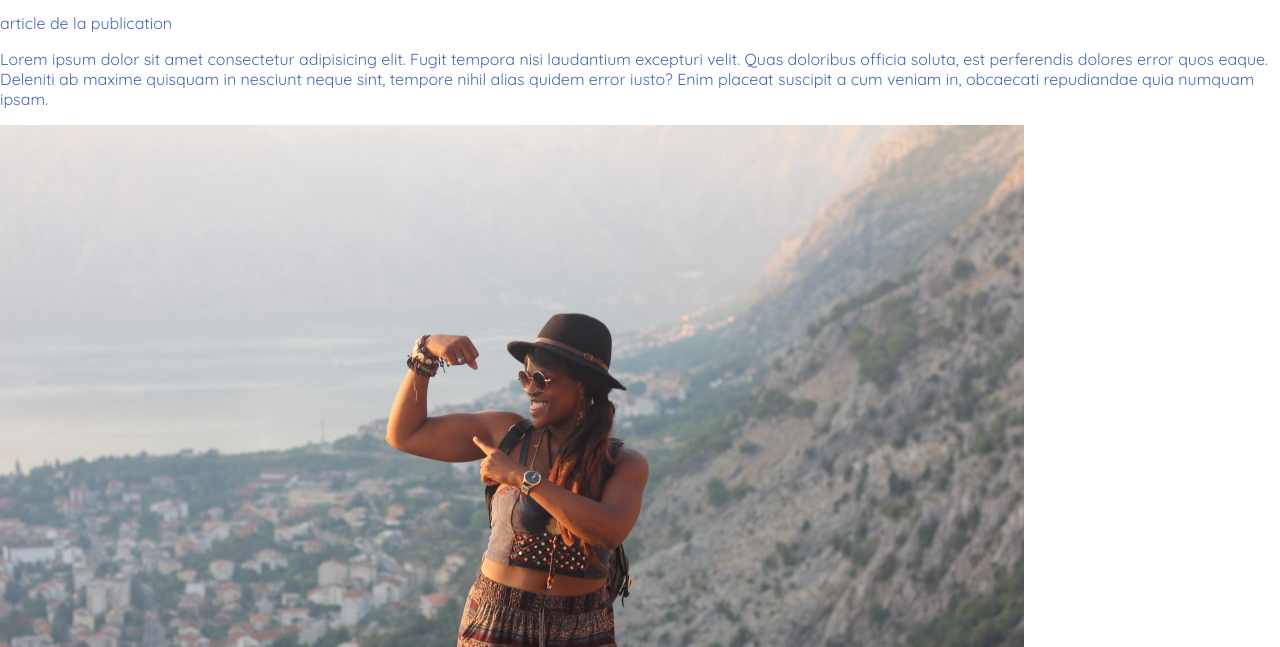
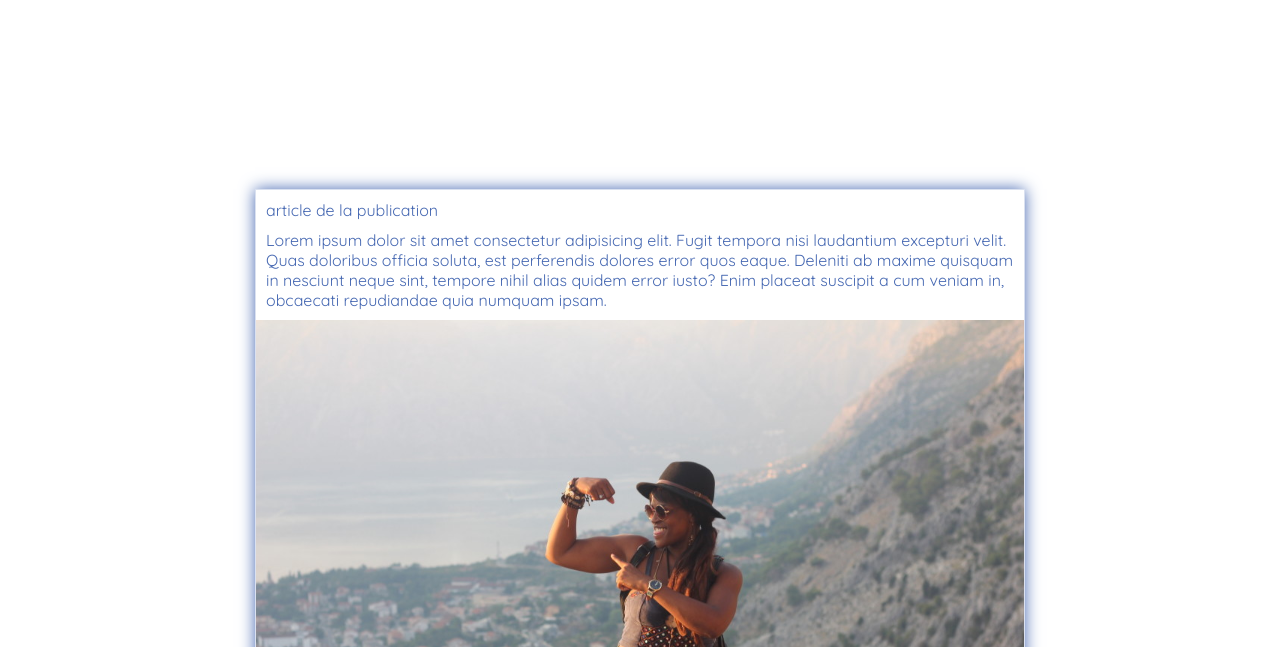
Before and after one commit to eray-mutabesha/goma.Travailz, a plain HTML site: page index.html/news.html in a window 1280 px wide. Shown: the part 153-800 px from the top of the page. Drawn offline with nearby package versions, Linux system fonts and the light colour scheme; files that its build step writes are made by us from their sources.

Commit message:
newspage

```diff
--- a/style/_Aceiuille.scss
+++ b/style/_Aceiuille.scss
@@ -57,7 +57,6 @@ header{
 text-align: center;
 top: -400px;
 position: relative;
-
 }
 hr{
     width: 50%;
--- /dev/null
+++ b/style/_news.scss
@@ -0,0 +1,16 @@
+.image_publication{
+    border: 1px solid rgba(70, 104, 178, 0.199);
+    width: 60%;
+
+    box-shadow: 0px 0px 15px 0px rgb(70, 104, 178);
+    margin: 40px auto;
+  }
+  .image_publication img{
+    width:100%;
+  }
+  #news_section{
+    margin-top: 15%;
+  }
+  #news_section p{
+    margin: 10px;
+  }
--- a/style/index.scss
+++ b/style/index.scss
@@ -4,3 +4,4 @@
 @forward "nosServices";
 @forward "nosServicesMedia";
 @forward "programme";
+@forward "news";
```
Also changed, not shown: index.html/index.html (+1 -1 lines), style/index.css, 2 other files.
